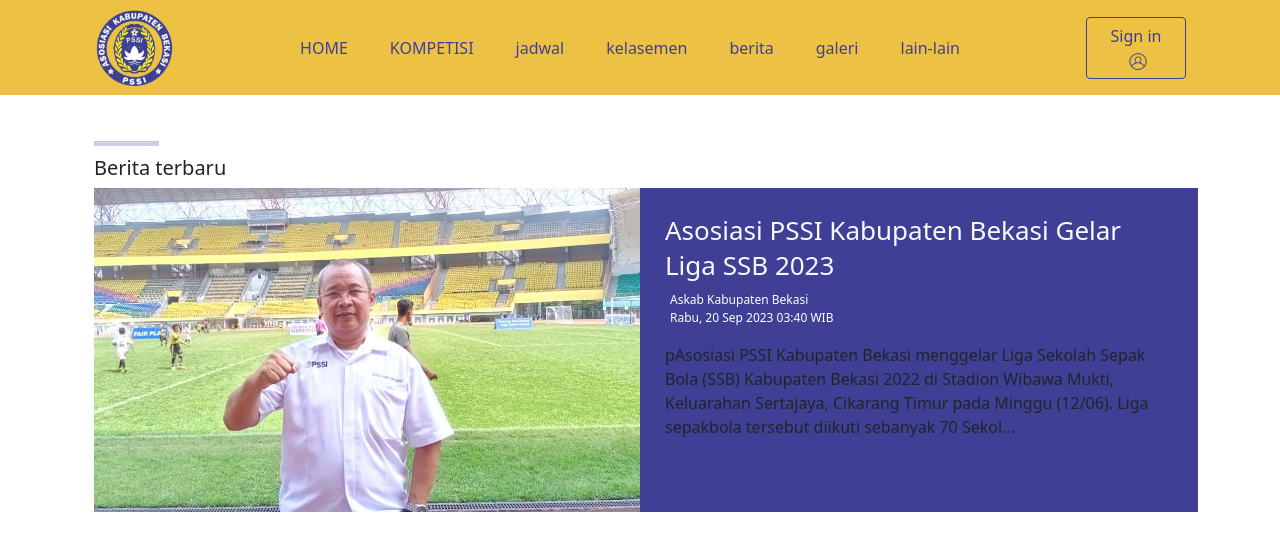
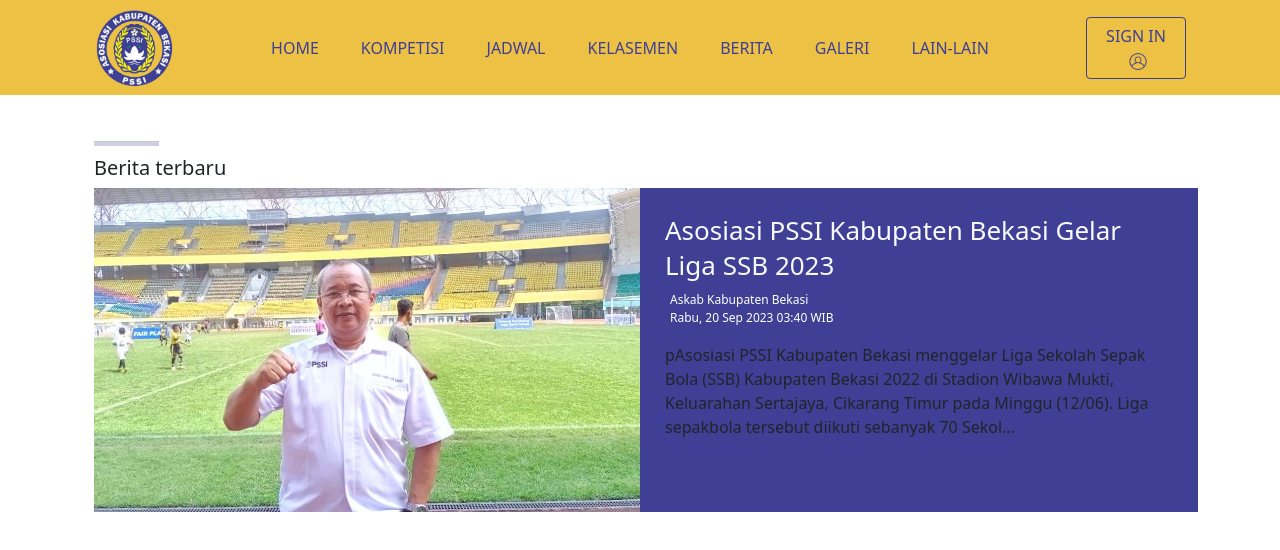
Before and after one commit to Pratablo/askab-bekasi, a plain HTML site: page index.html in a window 1280 px wide. Drawn offline with Linux system fonts and the light colour scheme; files that its build step writes are made by us from their sources; files whose address does not match are found by name.

Commit message:
jadi uppercase

```diff
--- a/index.html
+++ b/index.html
@@ -15,6 +15,10 @@
           height: auto;
           margin-top: 45px;
         }
+
+      .btn{
+        text-transform: uppercase;
+      }
 
         .headline-berita{
           height: 300px;
```
